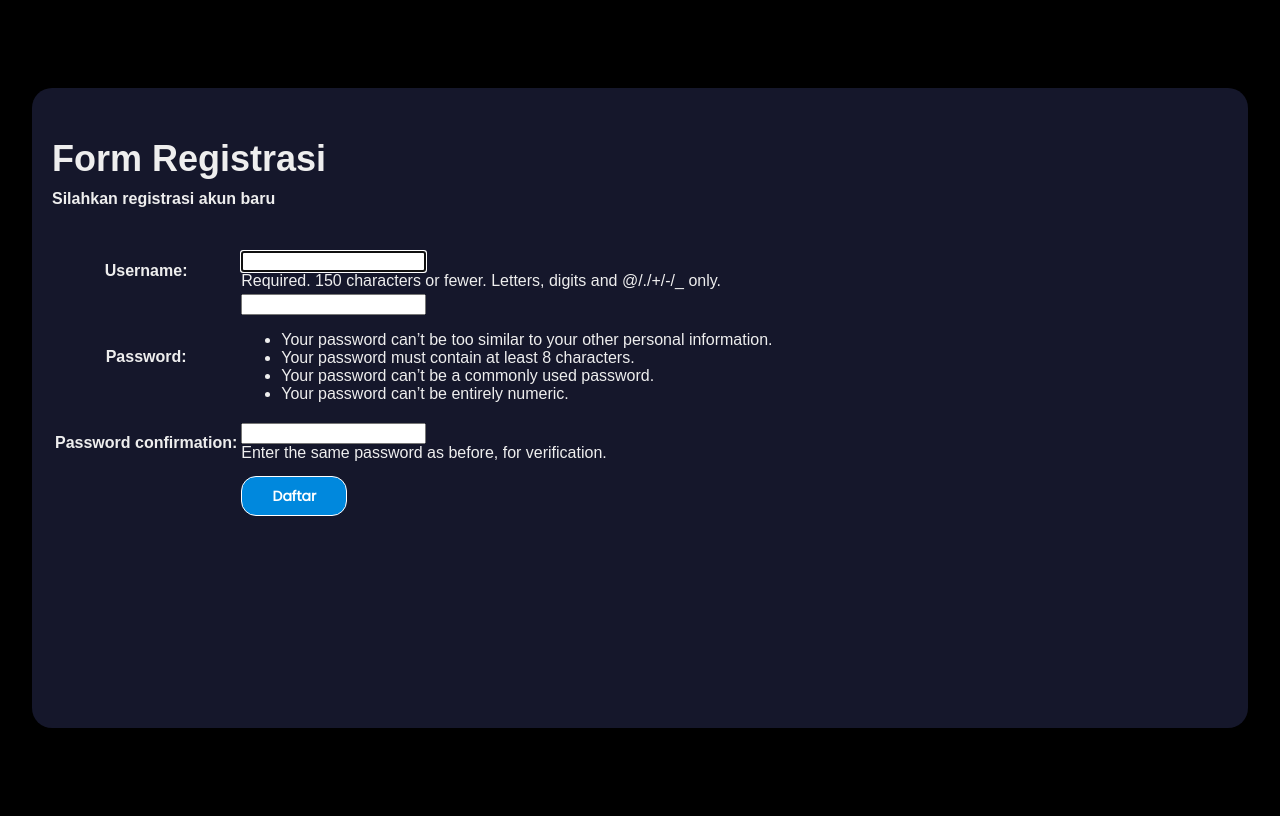
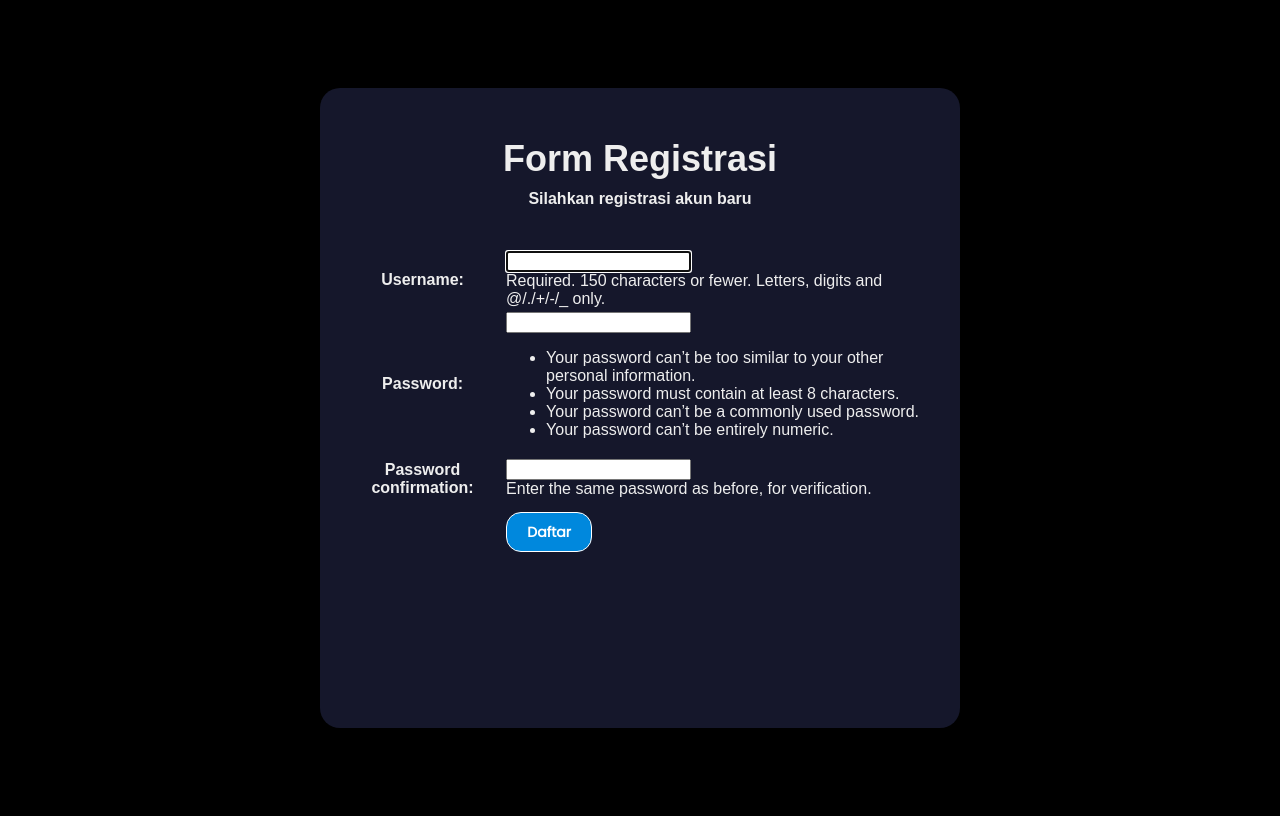
Before and after one commit to AliaWidyanita/Tugas-2, a Django app: page /todolist/register/ in a window 1280 px wide. Run offline with Django 4.2, Linux system fonts and the light colour scheme.

Commit message:
Finished README.md

```diff
--- a/todolist/static/create_task.css
+++ b/todolist/static/create_task.css
@@ -18,6 +18,7 @@ body {
 .title {
   color: #eee;
   font-family: sans-serif;
+  text-align: center;
   font-size: 36px;
   font-weight: 600;
   margin-top: 30px;
@@ -26,6 +27,7 @@ body {
 .subtitle {
   color: #eee;
   font-family: sans-serif;
+  text-align: center;
   font-size: 16px;
   font-weight: 600;
   margin-top: 10px;
--- a/todolist/static/login.css
+++ b/todolist/static/login.css
@@ -18,6 +18,7 @@ body {
   .title {
     color: #eee;
     font-family: sans-serif;
+    text-align: center;
     font-size: 36px;
     font-weight: 600;
     margin-top: 30px;
@@ -26,6 +27,7 @@ body {
   .subtitle {
     color: #eee;
     font-family: sans-serif;
+    text-align: center;
     font-size: 16px;
     font-weight: 600;
     margin-top: 10px;
--- a/todolist/static/register.css
+++ b/todolist/static/register.css
@@ -16,12 +16,13 @@ body {
     margin-top: auto;
     height: 80%;
     padding: 20px;
-    width: 95%;
+    width: 50%;
   }
 
   .title {
     color: #eee;
     font-family: sans-serif;
+    text-align: center;
     font-size: 36px;
     font-weight: 600;
     margin-top: 30px;
@@ -30,6 +31,7 @@ body {
   .subtitle {
     color: #eee;
     font-family: sans-serif;
+    text-align: center;
     font-size: 16px;
     font-weight: 600;
     margin-top: 10px;
@@ -47,10 +49,10 @@ body {
     box-sizing: border-box;
     color: #eee;
     font-size: 18px;
-    height: 100%;
+    height: 70%;
     outline: 0;
     padding: 20px;
-    width: 100%;
+    width: 50%;
   }
 
   input[type="SUBMIT"] {
```
Also changed, not shown: todolist/README.md, todolist/ToDoList-Alia.jpg (added), todolist/ToDoList-Baby.jpg (added).
